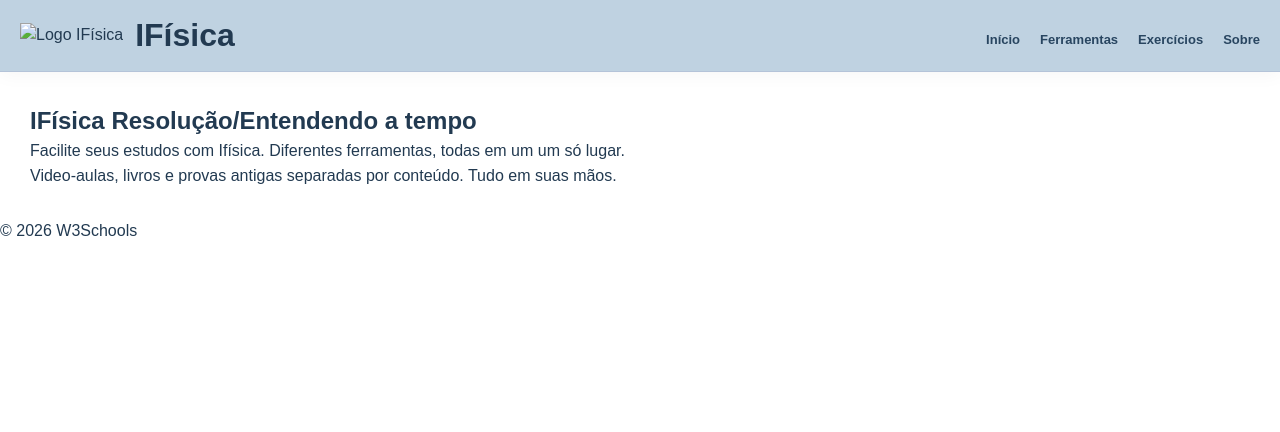
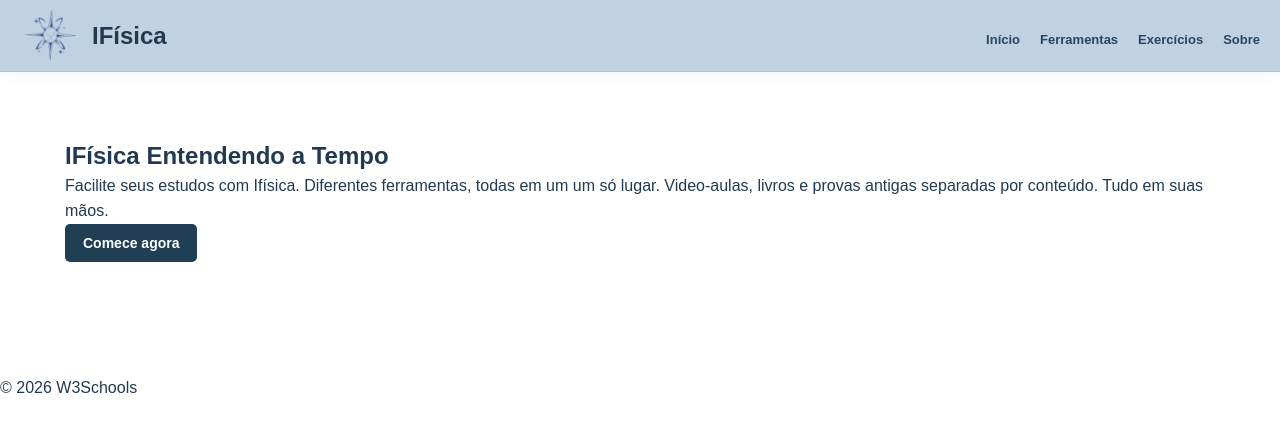
Before and after one commit to airasaboia/IFisica.oficial, a plain HTML site: page ifisica_oficial/index.html in a window 1280 px wide. Drawn offline with Linux system fonts and the light colour scheme.

Commit message:
gudgsudf
;lfsjosifoyfoyesf

```diff
--- a/ifisica_oficial/css/style.css
+++ b/ifisica_oficial/css/style.css
@@ -56,3 +56,27 @@ main{
   padding: 30px;
 
 }
+.conteudo{
+  gap: 24px;
+  padding: 35px;
+  grid-template-columns: 1fr;
+  display: grid;
+  justify-content: center;
+  align-items: center;
+
+}
+
+.botao{
+  border: 0;
+  border-radius: 12px;
+  gap: 8px;
+  padding: 11px 18px;
+  font:600 14px Arial, Helvetica, sans-serif;
+  border-radius: 5px;
+  background-color: #203e54;
+  color: #ffffff;
+  text-decoration: none;
+  display: inline-flex;
+  align-items: center;
+  cursor: pointer;
+}
--- a/ifisica_oficial/index.html
+++ b/ifisica_oficial/index.html
@@ -4,6 +4,7 @@
 <title>IFísica</title>
 <link rel="icon" href="" type="image/x-icon">
 <meta charset="utf-8">
+<link rel="shortcut icon" href="img/favicon.ico" type="image/x-icon">
 <meta name="viewport" content="width=device-width, initial-scale=1">
 <link rel="stylesheet" href="css/style.css">
 </head>
@@ -11,8 +12,8 @@
 <header class="header">
 
   <div class="header-titulo">
-    <a><img src="" alt="Logo IFísica"></a>
-    <h1 id="titulo">IFísica</h1>
+    <a><img src="img/logo_nova_60.png" alt="Logo IFísica"></a>
+    <h2 id="titulo">IFísica</h2>
   </div>
 
   <nav class="nav">
@@ -25,9 +26,14 @@
 
 <main class="caixa">
   <section class="conteudo">
- <h1>IFísica Resolução/Entendendo a tempo</h1>
-    <p>Facilite seus estudos com Ifísica. Diferentes ferramentas, todas em um um só lugar. </p>
-    <p>Video-aulas, livros e provas antigas separadas por conteúdo. Tudo em suas mãos. </p>
+    <div>
+    <h1><strong>IFísica Entendendo a Tempo</strong></h1>
+    <p>Facilite seus estudos com Ifísica. Diferentes ferramentas, todas em um um só lugar. Video-aulas, livros e provas antigas separadas por conteúdo. Tudo em suas mãos. </p>
+    <a class="botao" href="html/ferramentas.html">Comece agora </a>
+    </div>
+    <div class="imagem">
+       <img src="" alt="">
+    </div>
   </section>
 </main>
 <footer><p>© 2026 W3Schools</p></footer>
```
Also changed, not shown: ifisica_oficial/img/1676 Sem Título_20261121212547.png (added), ifisica_oficial/img/favicon.ico (added), ifisica_oficial/img/logo-oficial.png (added), ifisica_oficial/img/logo_nova_60.png (added).
